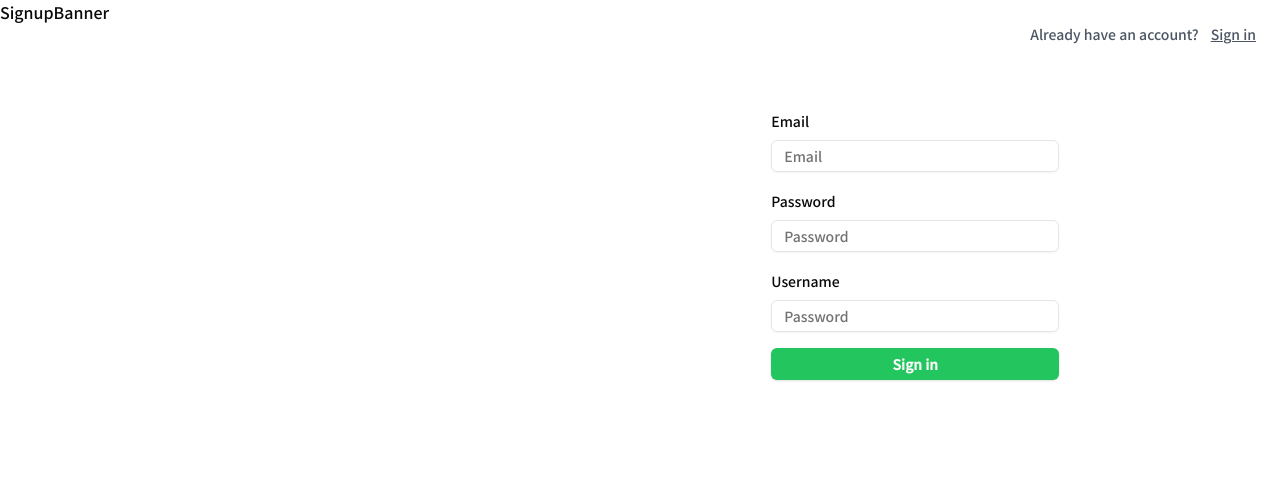
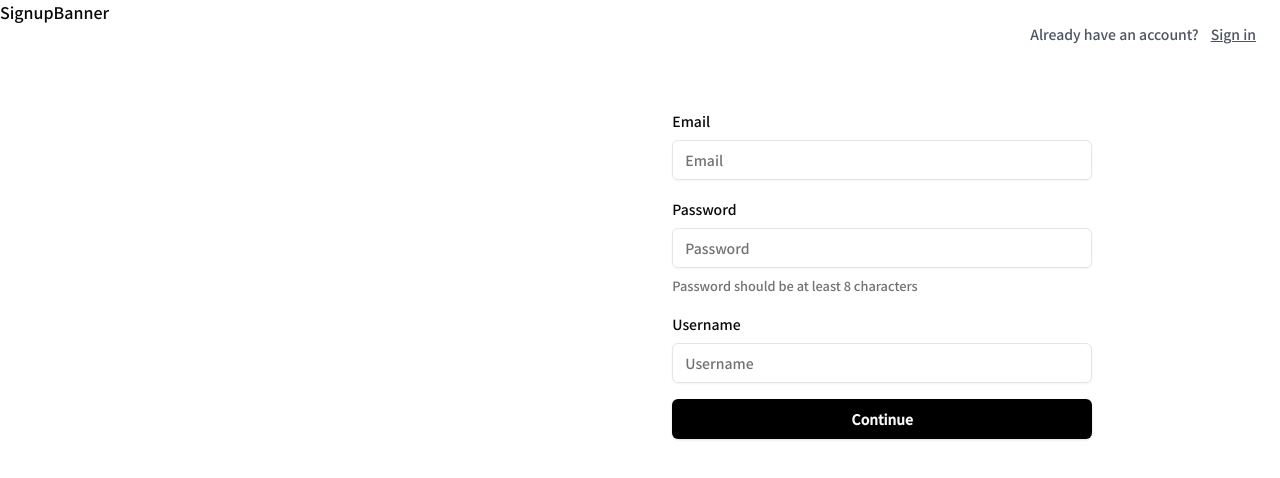
Before and after one commit to Urasion/instagram-clone, a Next.js app: page /sign-up in a window 1280 px wide. Shown: the top 478 px of the page. Built offline with nearby package versions, Linux system fonts and the light colour scheme; no server answers.

Commit message:
style: change form style

```diff
--- a/src/components/sign-up/SignUpForm.tsx
+++ b/src/components/sign-up/SignUpForm.tsx
@@ -3,6 +3,7 @@ import React from 'react';
 import {
   Form,
   FormControl,
+  FormDescription,
   FormField,
   FormItem,
   FormLabel,
@@ -28,7 +29,7 @@ export default function SignUpForm() {
                 <Input
                   placeholder="Email"
                   {...field}
-                  className="w-72 h-8 focus-visible:ring-blue-500"
+                  className="w-[420px] h-10 focus-visible:ring-black"
                 />
               </FormControl>
               <FormMessage />
@@ -45,11 +46,14 @@ export default function SignUpForm() {
                 <Input
                   placeholder="Password"
                   {...field}
-                  className="w-72 h-8 focus-visible:ring-blue-500"
+                  className="w-[420px] h-10 focus-visible:ring-black"
                   type="password"
                 />
               </FormControl>
               <FormMessage />
+              <FormDescription>
+                Password should be at least 8 characters
+              </FormDescription>
             </FormItem>
           )}
         />
@@ -61,10 +65,9 @@ export default function SignUpForm() {
               <FormLabel>Username</FormLabel>
               <FormControl>
                 <Input
-                  placeholder="Password"
+                  placeholder="Username"
                   {...field}
-                  className="w-72 h-8 focus-visible:ring-blue-500"
-                  type="password"
+                  className="w-[420px] h-10 focus-visible:ring-blue-500"
                 />
               </FormControl>
               <FormMessage />
@@ -72,10 +75,10 @@ export default function SignUpForm() {
           )}
         />
         <Button
-          className="w-72 h-8 font-bold bg-green-500 hover:bg-green-600"
+          className="w-[420px] h-10 font-bold bg-black hover:bg-gray-900/80"
           type="submit"
         >
-          Sign in
+          Continue
         </Button>
       </form>
     </Form>
```
